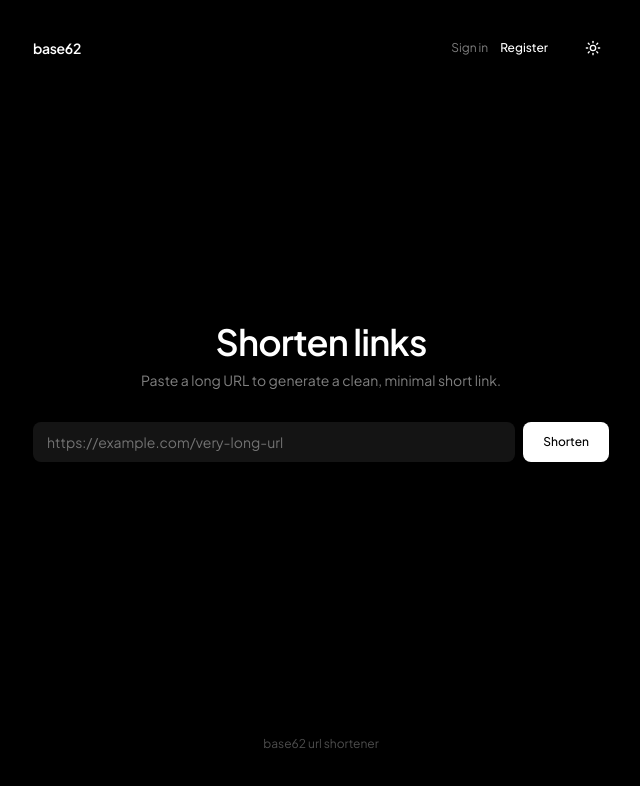
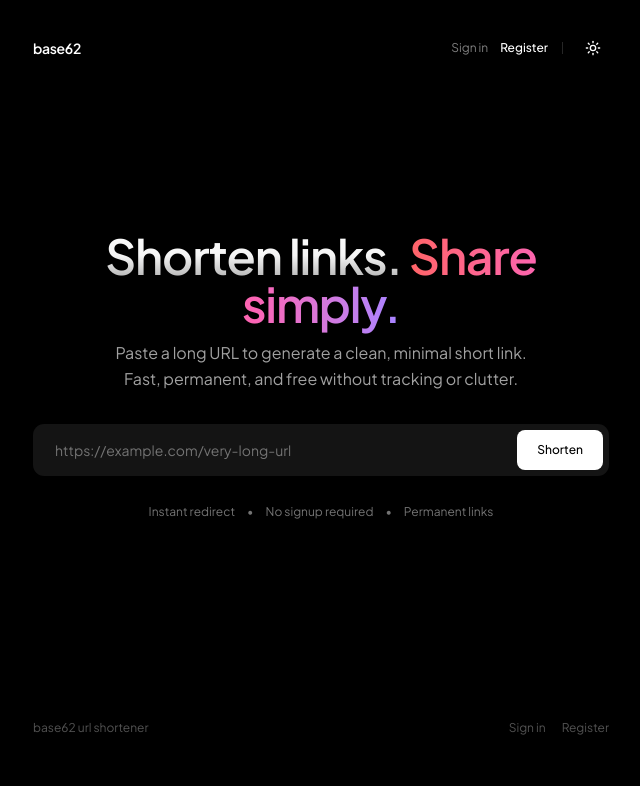
Before and after one commit to therajarshichakraborty/base62, a Next.js app: page / in a window 1280 px wide. Shown: the top 786 px of the page, without its empty margins (319-959 px from the left). Built offline with nearby package versions, Linux system fonts and the light colour scheme.

Commit message:
feat: polish hero and auth forms with borderless minimalist design

```diff
--- a/app/(auth)/layout.tsx
+++ b/app/(auth)/layout.tsx
@@ -27,7 +27,7 @@ export default function AuthLayout({ children }: AuthLayoutProps) {
         </div>
       </div>
 
-      <main className="w-full max-w-sm">
+      <main className="w-full max-w-sm bg-transparent" style={{ background: "transparent" }}>
         {children}
       </main>
     </div>
--- a/app/(auth)/login/page.tsx
+++ b/app/(auth)/login/page.tsx
@@ -4,8 +4,8 @@ import { LoginForm } from "@/components/auth/login-form";
 export default function LoginPage() {
   return (
     <div
-      style={{ border: "none", outline: "none", boxShadow: "none" }}
-      className="w-full bg-white dark:bg-black !border-0 !border-none !shadow-none"
+      style={{ background: "transparent", border: "none", outline: "none", boxShadow: "none" }}
+      className="w-full bg-transparent !border-0 !border-none !shadow-none"
     >
       <div className="mb-6">
         <h1 className="text-xl font-semibold tracking-tight text-black dark:text-white">
--- a/app/(auth)/register/page.tsx
+++ b/app/(auth)/register/page.tsx
@@ -3,8 +3,8 @@ import { RegisterForm } from "@/components/auth/register-form";
 export default function RegisterPage() {
   return (
     <div
-      style={{ border: "none", outline: "none", boxShadow: "none" }}
-      className="w-full bg-white dark:bg-black !border-0 !border-none !shadow-none"
+      style={{ background: "transparent", border: "none", outline: "none", boxShadow: "none" }}
+      className="w-full bg-transparent !border-0 !border-none !shadow-none"
     >
       <div className="mb-6">
         <h1 className="text-xl font-semibold tracking-tight text-black dark:text-white">
--- a/app/page.tsx
+++ b/app/page.tsx
@@ -23,26 +23,41 @@ export default function Home() {
           >
             Register
           </Link>
-          <div className="h-3 w-px bg-border mx-0.5" />
+          <div className="h-3 w-px bg-neutral-200 dark:bg-neutral-800 mx-0.5" />
           <ThemeToggle />
         </div>
       </header>
 
       {/* Main hero shortener */}
-      <main className="w-full max-w-xl mx-auto my-auto py-16 text-center">
-        <h1 className="text-3xl sm:text-4xl font-semibold tracking-tight text-foreground mb-2">
-          Shorten links
+      <main className="w-full max-w-xl mx-auto my-auto py-12 sm:py-16 text-center">
+        <h1 className="text-3xl sm:text-4xl lg:text-5xl font-semibold tracking-tight mb-3">
+          <span className="bg-gradient-to-b from-black via-neutral-800 to-neutral-600 dark:from-white dark:via-neutral-100 dark:to-neutral-400 bg-clip-text text-transparent">
+            Shorten links.
+          </span>{" "}
+          <span className="bg-gradient-to-r from-red-500 via-pink-500 to-violet-500 dark:from-red-400 dark:via-pink-400 dark:to-violet-400 bg-clip-text text-transparent">
+            Share simply.
+          </span>
         </h1>
-        <p className="text-sm text-muted-foreground mb-8 max-w-md mx-auto">
-          Paste a long URL to generate a clean, minimal short link.
+        <p className="text-sm sm:text-base text-neutral-500 dark:text-neutral-400 mb-8 max-w-md mx-auto leading-relaxed">
+          Paste a long URL to generate a clean, minimal short link. Fast, permanent, and free without tracking or clutter.
         </p>
-
         <UrlShortenerForm />
+        <div className="mt-5 flex flex-wrap items-center justify-center gap-3 text-xs text-neutral-400 dark:text-neutral-500">
+          <span>Instant redirect</span>
+          <span>•</span>
+          <span>No signup required</span>
+          <span>•</span>
+          <span>Permanent links</span>
+        </div>
       </main>
 
       {/* Minimal footer */}
-      <footer className="w-full max-w-xl mx-auto text-center text-xs text-muted-foreground/60 py-4">
+      <footer className="w-full max-w-xl mx-auto flex items-center justify-between text-xs text-neutral-400 dark:text-neutral-600 py-8">
         <span>base62 url shortener</span>
+        <div className="flex items-center gap-4">
+          <Link href="/login" className="hover:text-black dark:hover:text-white transition-colors">Sign in</Link>
+          <Link href="/register" className="hover:text-black dark:hover:text-white transition-colors">Register</Link>
+        </div>
       </footer>
     </div>
   );
--- a/components/auth/login-form.tsx
+++ b/components/auth/login-form.tsx
@@ -91,7 +91,7 @@ export function LoginForm() {
   };
 
   return (
-    <div className="space-y-4" style={{ border: "none", outline: "none" }}>
+    <div className="space-y-4 bg-transparent" style={{ background: "transparent", border: "none", outline: "none" }}>
       {/* Social login buttons */}
       <div className="grid grid-cols-2 gap-2">
         <Button
--- a/components/auth/register-form.tsx
+++ b/components/auth/register-form.tsx
@@ -79,7 +79,7 @@ export function RegisterForm() {
   }
 
   return (
-    <div className="space-y-4" style={{ border: "none", outline: "none" }}>
+    <div className="space-y-4 bg-transparent" style={{ background: "transparent", border: "none", outline: "none" }}>
       <Form {...form}>
         <form onSubmit={form.handleSubmit(onSubmit)} className="space-y-3" style={{ border: "none", outline: "none" }}>
           <FormField
--- a/components/urls/url-shortner-form.tsx
+++ b/components/urls/url-shortner-form.tsx
@@ -14,7 +14,6 @@ import { Input } from "../ui/input";
 import { Button } from "../ui/button";
 import { useState } from "react";
 import { shortenUrl } from "@/server/actions/url/shortner";
-import { Copy, Check, ExternalLink, RotateCcw } from "lucide-react";
 import { toast } from "sonner";
 
 export function UrlShortenerForm() {
@@ -73,22 +72,34 @@ export function UrlShortenerForm() {
   return (
     <div className="w-full space-y-3 text-left">
       <Form {...form}>
-        <form onSubmit={form.handleSubmit(onSubmit)} className="space-y-3">
-          <div className="flex flex-col sm:flex-row gap-2">
+        <form
+          onSubmit={form.handleSubmit(onSubmit)}
+          className="space-y-2"
+          style={{ border: "none", outline: "none" }}
+        >
+          <div
+            style={{ border: "none", outline: "none", boxShadow: "none" }}
+            className="flex items-center w-full rounded-xl !border-0 !border-none !outline-none !shadow-none !ring-0 bg-neutral-100 dark:bg-[#141414] p-1.5 transition-colors focus-within:ring-1 focus-within:ring-neutral-400 dark:focus-within:ring-neutral-700"
+          >
             <FormField
               control={form.control}
               name="url"
               render={({ field }) => (
-                <FormItem className="flex-1 space-y-0">
+                <FormItem className="flex-1 space-y-0 min-w-0">
                   <FormControl>
                     <Input
                       placeholder="https://example.com/very-long-url"
                       disabled={isLoading}
-                      className="h-10 rounded-lg border-border bg-muted/20 px-3.5 text-sm text-foreground placeholder:text-muted-foreground focus-visible:ring-1 focus-visible:ring-foreground/30 focus-visible:border-foreground/30"
+                      style={{
+                        border: "none",
+                        outline: "none",
+                        boxShadow: "none",
+                        background: "transparent",
+                      }}
+                      className="h-10 !bg-transparent !border-0 !border-none !outline-none !shadow-none !ring-0 px-4 text-sm text-black dark:text-white placeholder:text-neutral-400 dark:placeholder:text-neutral-500 font-normal w-full"
                       {...field}
                     />
                   </FormControl>
-                  <FormMessage className="pt-1.5 text-xs text-destructive" />
                 </FormItem>
               )}
             />
@@ -96,59 +107,63 @@ export function UrlShortenerForm() {
             <Button
               type="submit"
               disabled={isLoading}
-              className="h-10 px-5 rounded-lg bg-foreground hover:bg-foreground/90 text-background text-xs font-medium transition-colors shrink-0 disabled:opacity-50"
+              style={{ border: "none", outline: "none", boxShadow: "none" }}
+              className="h-10 px-5 rounded-lg !border-0 !border-none !outline-none !shadow-none !ring-0 bg-black text-white hover:bg-neutral-800 dark:bg-white dark:text-black dark:hover:bg-neutral-200 text-xs font-medium transition-colors shrink-0 disabled:opacity-50 cursor-pointer"
             >
               {isLoading ? "Shortening..." : "Shorten"}
             </Button>
           </div>
+
+          <FormField
+            control={form.control}
+            name="url"
+            render={() => (
+              <FormItem className="space-y-0">
+                <FormMessage className="text-xs text-destructive px-2 pt-1" />
+              </FormItem>
+            )}
+          />
         </form>
       </Form>
 
       {/* Result Container */}
       {shortUrl && (
-        <div className="flex items-center justify-between gap-3 rounded-lg border border-border bg-card px-3.5 py-3 shadow-sm">
-          <p className="truncate font-mono text-sm text-foreground select-all">
+        <div
+          style={{ border: "none", outline: "none", boxShadow: "none" }}
+          className="flex items-center justify-between gap-3 rounded-xl !border-0 !border-none !outline-none !shadow-none !ring-0 bg-neutral-100 dark:bg-[#141414] px-4 py-3 text-left transition-colors"
+        >
+          <p className="truncate font-mono text-sm text-black dark:text-white select-all">
             {shortUrl}
           </p>
 
-          <div className="flex items-center gap-1.5 shrink-0">
+          <div className="flex items-center gap-2 shrink-0">
             <Button
               type="button"
               onClick={handleCopy}
-              className="h-8 px-3 rounded-md bg-muted hover:bg-muted/80 text-xs font-medium text-foreground transition-colors border border-border"
+              style={{ border: "none", outline: "none", boxShadow: "none" }}
+              className="h-8 px-3 rounded-lg !border-0 !border-none !outline-none !shadow-none !ring-0 bg-black text-white hover:bg-neutral-800 dark:bg-white dark:text-black dark:hover:bg-neutral-200 text-xs font-medium transition-colors cursor-pointer"
             >
-              {copied ? (
-                <>
-                  <Check className="mr-1.5 size-3.5 text-foreground" />
-                  Copied
-                </>
-              ) : (
-                <>
-                  <Copy className="mr-1.5 size-3.5 text-muted-foreground" />
-                  Copy
-                </>
-              )}
+              {copied ? "Copied" : "Copy"}
             </Button>
 
             <a
               href={shortUrl}
               target="_blank"
               rel="noopener noreferrer"
-              aria-label="Open shortened link"
-              className="size-8 inline-flex items-center justify-center rounded-md border border-border bg-muted/50 hover:bg-muted text-muted-foreground hover:text-foreground transition-colors"
+              style={{ border: "none", outline: "none" }}
+              className="h-8 px-3 rounded-lg !border-0 !border-none bg-neutral-200 hover:bg-neutral-300 dark:bg-neutral-800 dark:hover:bg-neutral-700 text-xs font-medium text-black dark:text-white inline-flex items-center justify-center transition-colors cursor-pointer"
             >
-              <ExternalLink className="size-3.5" />
+              Visit
             </a>
 
-            <Button
+            <button
               type="button"
-              variant="ghost"
               onClick={handleReset}
-              aria-label="Shorten another URL"
-              className="size-8 p-0 rounded-md text-muted-foreground hover:text-foreground hover:bg-muted"
+              style={{ border: "none", outline: "none", background: "none" }}
+              className="h-8 px-2 text-xs text-neutral-400 hover:text-black dark:hover:text-white transition-colors cursor-pointer font-medium"
             >
-              <RotateCcw className="size-3.5" />
-            </Button>
+              Reset
+            </button>
           </div>
         </div>
       )}
```
